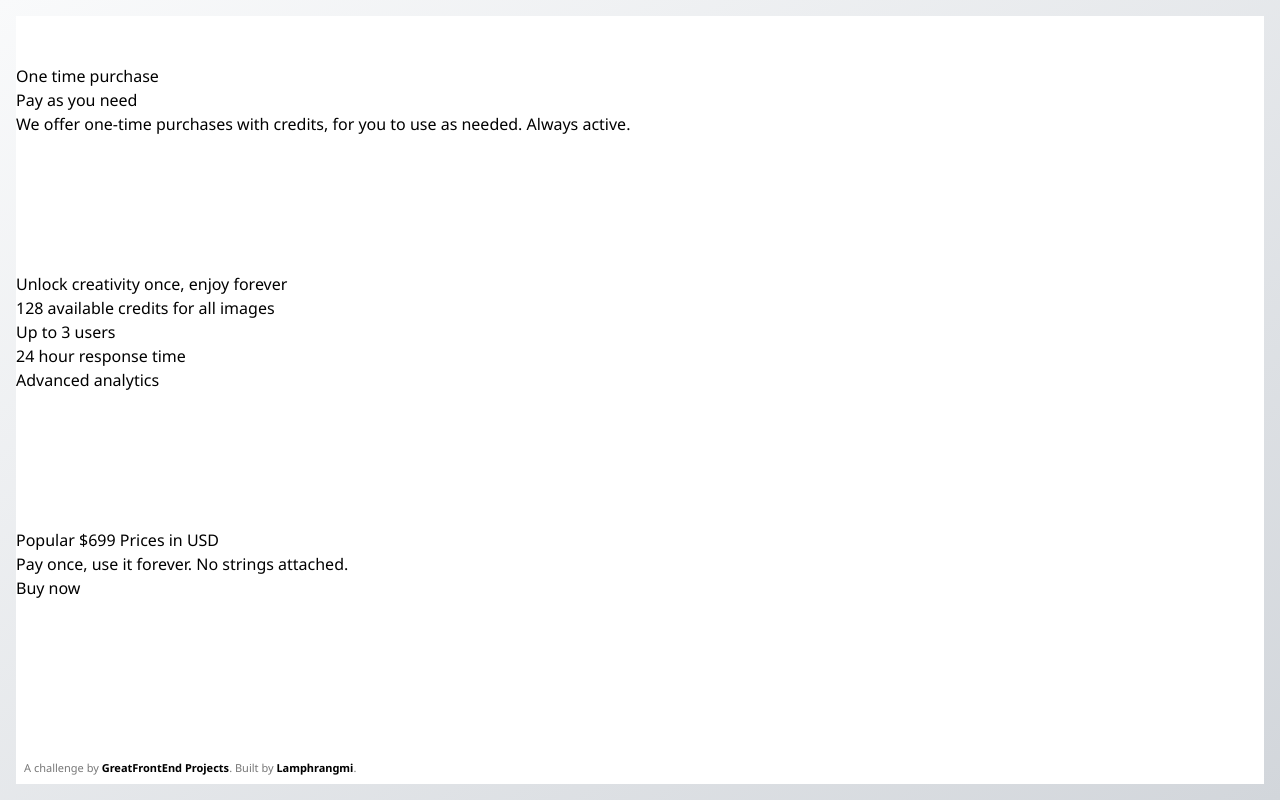
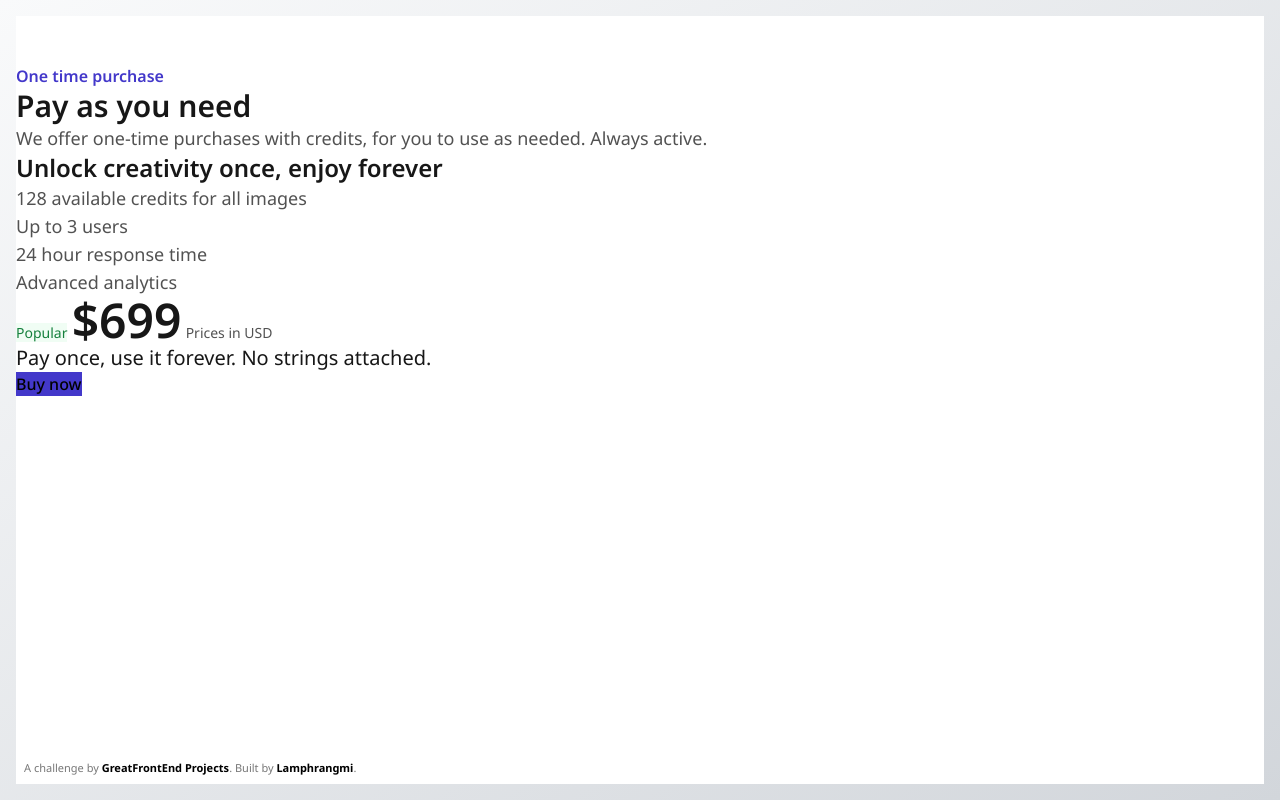
Before and after one commit to Lamphrangmi-Lamin/pricing-section-single, a plain HTML site: page index.html in a window 1280 px wide. Drawn offline with nearby package versions, Linux system fonts and the light colour scheme.

Commit message:
feat: add initial style

```diff
--- a/index.html
+++ b/index.html
@@ -25,18 +25,18 @@
   </head>
   <body class="bg-gradient-to-br from-[#F9FAFB] to-[#D2D6DB]">
     <!-- Add your site or application content here -->
-    <div class="bg-white absolute inset-4 grid grid-cols-4 gap-x-4 py-12">
+    <div class="bg-white absolute inset-4 grid grid-cols-4 auto-rows-min gap-x-4 py-12">
       <!-- Header section -->
       <header class="col-span-4">
-        <span>One time purchase</span>
-        <h1>Pay as you need</h1>
-        <p>We offer one-time purchases with credits, for you to use as needed. Always active.</p>
+        <span class="font-semibold text-indigo-700">One time purchase</span>
+        <h1 class="font-semibold text-3xl text-neutral-900">Pay as you need</h1>
+        <p class="text-lg text-neutral-600">We offer one-time purchases with credits, for you to use as needed. Always active.</p>
       </header>
 
       <!-- Features sections -->
       <section class="col-span-4">
-        <h2>Unlock creativity once, enjoy forever</h2>
-        <ul>
+        <h2 class="text-2xl font-semibold text-neutral-900">Unlock creativity once, enjoy forever</h2>
+        <ul class="text-neutral-600 text-lg">
           <li>128 available credits for all images</li>
           <li>Up to 3 users</li>
           <li>24 hour response time</li>
@@ -48,12 +48,12 @@
       <section class="col-span-4">
         <div>
           <div class="">
-            <span>Popular</span>
-            <span>$699</span>
-            <span>Prices in USD</span>
+            <span class="text-green-700 text-sm bg-green-50">Popular</span>
+            <span class="text-5xl font-semibold text-neutral-900">$699</span>
+            <span class="text-sm text-neutral-600">Prices in USD</span>
           </div>
-          <p>Pay once, use it forever. No strings attached.</p>
-          <button>Buy now</button>
+          <p class="text-xl text-neutral-900">Pay once, use it forever. No strings attached.</p>
+          <button class="bg-indigo-700 font-medium text-whitem">Buy now</button>
         </div>
       </section>
 
```
